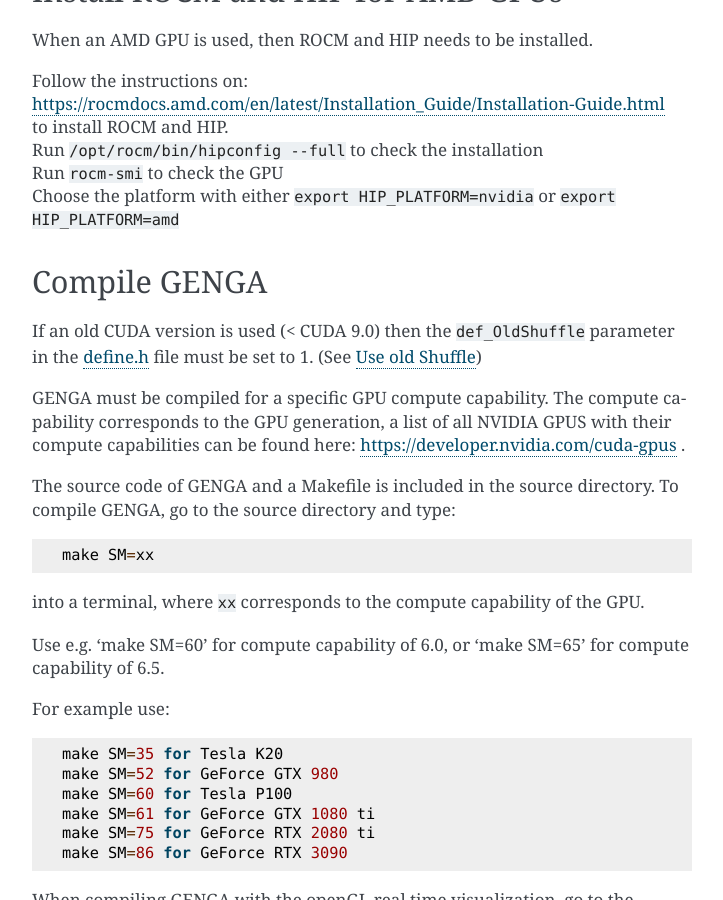
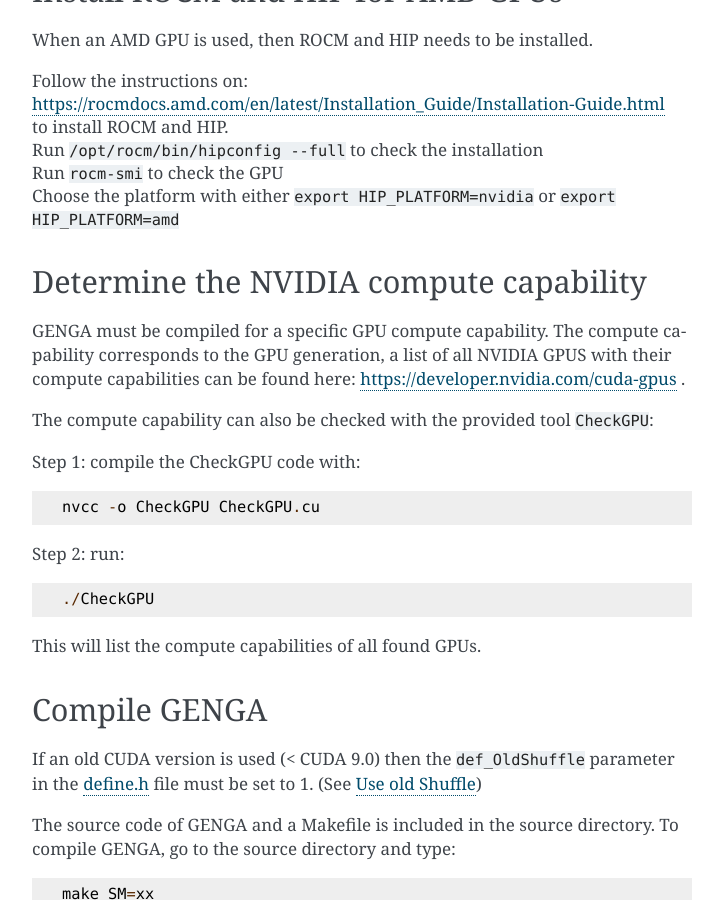
Before and after one commit to vinfreecs/genga, a Sphinx documentation site: the page built from docs/Setup.rst, in a window 1280 px wide and 900 px high, scrolled down 974 px. Shown: the whole window, without its empty margins (388-1111 px from the left). Built offline with Sphinx 7.4.7, drawn with Linux system fonts in a browser that asks for light colours; some of the changed text lies outside the part shown.

Commit message:
added CheckGPU code

```diff
--- a/docs/Define.rst
+++ b/docs/Define.rst
@@ -96,7 +96,7 @@
   | AU in m
 
 - | :literal:`def_Solarmass 1.98855e30`
-  | Solar Mass in Kg
+  | Solar Mass in kg
 
 - | :literal:`def_c 299792458.0`
   | speed of light in m/s
--- a/docs/Run.rst
+++ b/docs/Run.rst
@@ -271,7 +271,10 @@
 added to the simulation.
 
 
-To compile GENGA with openGL, GLUT must be installed. In Ubuntu this can be installed with the freeglut3-dev package.
+To compile GENGA with openGL, GLUT must be installed. In Ubuntu this can be installed with the freeglut3-dev package::
+
+	sudo apt install freeglut3-dev
+
 
 The GENGA - openGL interoperability code is included in the GengaGL directory and can be compiled with the provided Makefile in the same way as
 the original GENGA code.
--- a/docs/Setup.rst
+++ b/docs/Setup.rst
@@ -66,14 +66,27 @@
 | Choose the platform with either ``export HIP_PLATFORM=nvidia`` or ``export HIP_PLATFORM=amd``
 
 
+Determine the NVIDIA compute capability
+---------------------------------------
+GENGA must be compiled for a specific GPU compute capability. The compute capability corresponds to the GPU generation,
+a list of all NVIDIA GPUS with their compute capabilities can be found here: https://developer.nvidia.com/cuda-gpus .
+
+The compute capability can also be checked with the provided tool ``CheckGPU``:
+
+Step 1: compile the CheckGPU code with::
+
+    nvcc -o CheckGPU CheckGPU.cu
+
+Step 2: run::
+
+    ./CheckGPU
+
+This will list the compute capabilities of all found GPUs.
+
 Compile GENGA
 -------------
 If an old CUDA version is used (< CUDA 9.0) then the :literal:`def_OldShuffle` parameter in the :ref:`define.h<Define>` file must be set to 1.
 (See :ref:`OldShuffle`)
-
-GENGA must be compiled for a specific GPU compute capability. The compute capability corresponds to the GPU generation,
-a list of all NVIDIA GPUS with their compute capabilities can be found here: https://developer.nvidia.com/cuda-gpus .
-
 
 The source code of GENGA and a Makefile is included in the source directory. To compile GENGA, go to the source directory
 and type::
--- a/docs/Yarkovsky.rst
+++ b/docs/Yarkovsky.rst
@@ -20,7 +20,7 @@
 - :literal:`Use Yarkovsky`
 - :literal:`Solar Constant`: Solar Constant at 1 AU in W / :math:`\text{m}^2`
 - :literal:`Asteroid eps`: Emissivity factor
-- :literal:`Asteroid rho`: density of the body in km/ :math:`\text{m}^3`
+- :literal:`Asteroid rho`: density of the body in kg/ :math:`\text{m}^3`
 - :literal:`Asteroid C`: Specific Heat Capacity in :math:`\text{J} \, \text{kg}^{-1} \text{K}^{-1}`
 - :literal:`Asteroid A`: Bond albedo
 - :literal:`Asteroid K`: Thermal conductivity in :math:`\text{W} \, \text{m}^{-1} \text{K}^{-1}`
```
Also changed, not shown: docs/plots/PR.png, 7 other files.
